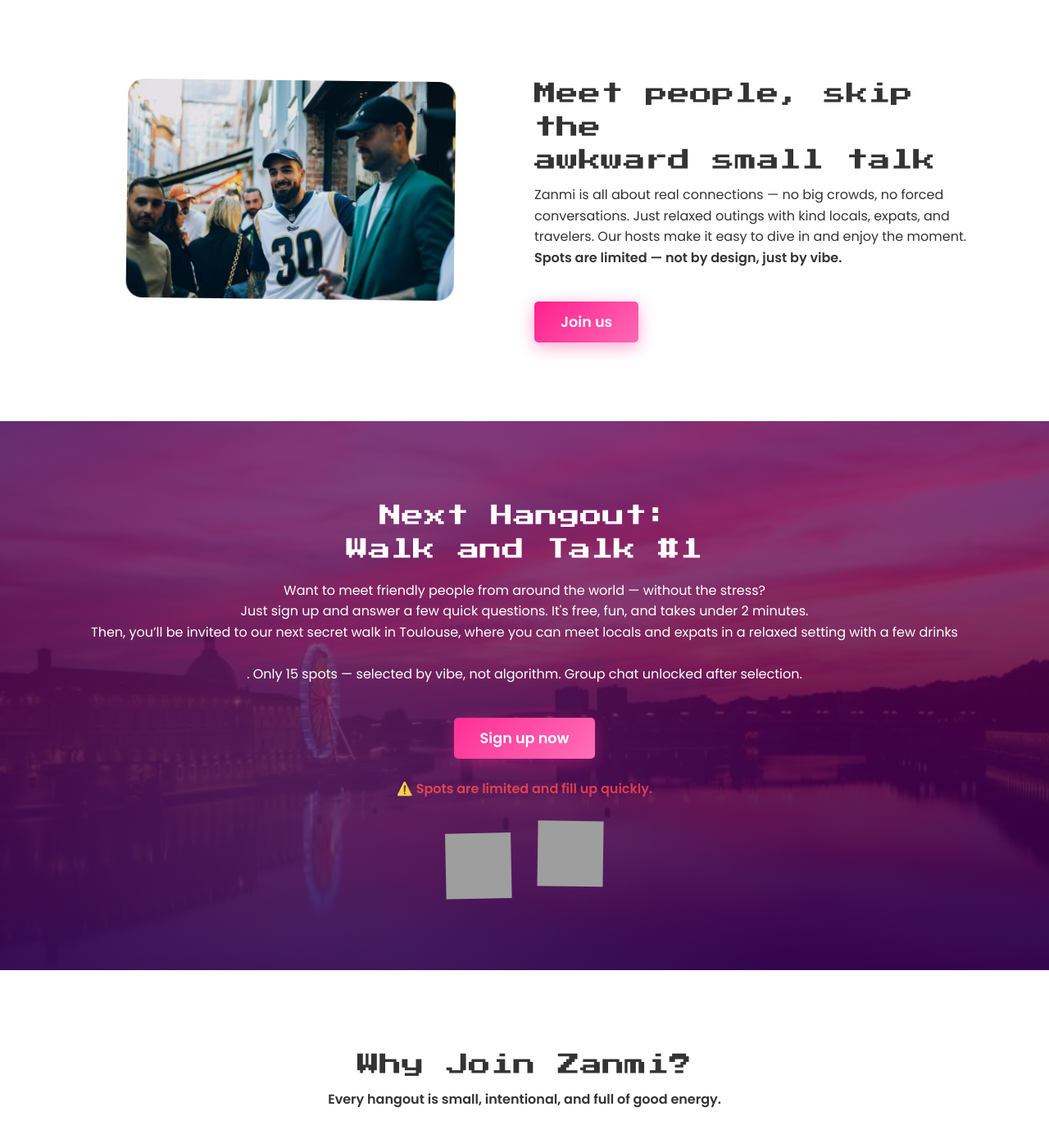
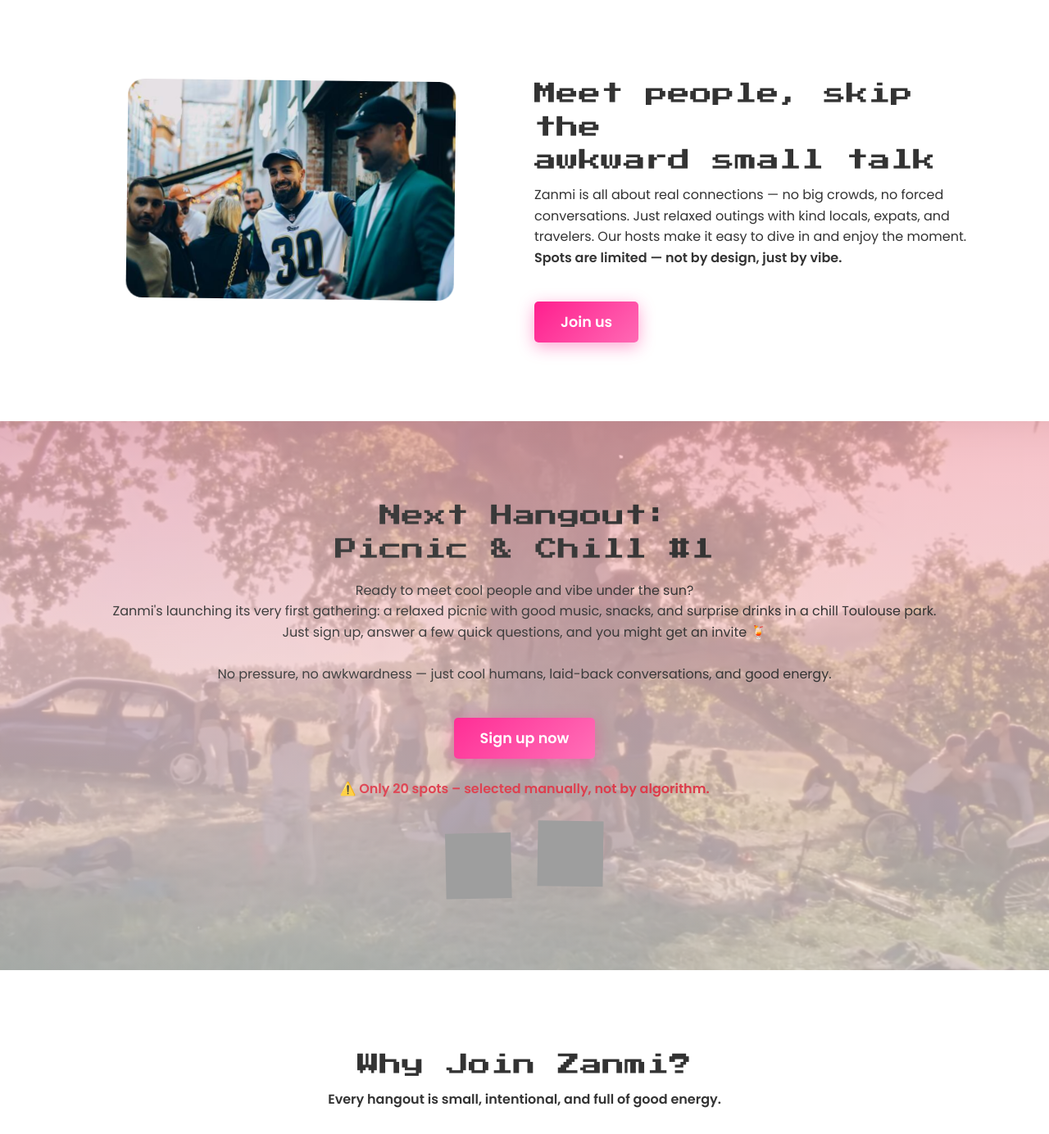
Before and after one commit to jafty/zanmi, a Django app: template zanmi_project/templates/events_app/landing.html in a window 1280 px wide. Shown: the part 2562-3946 px from the top of the page at 82% size. Run offline with Django 3.2, Linux system fonts and the light colour scheme; the template is opened without the code that fills it, so the values that code supplies are empty; some libraries are stand-ins or nearby versions; grey boxes are pictures that could not be loaded.

Commit message:
new home images

```diff
--- a/zanmi_project/static/css/main_style.css
+++ b/zanmi_project/static/css/main_style.css
@@ -527,9 +527,9 @@
 
 .cta {
     background:
-        linear-gradient(rgba(123, 0, 80, 0.7), rgba(50, 0, 80, 0.9)),
-        url('/static/images/toulouse-by-night.jpg') center/cover no-repeat;
-    color: white;
+        linear-gradient(rgba(255, 182, 193, 0.7), rgba(255, 255, 255, 0.6)),
+        url('/static/images/picnic_blaze.png') center/cover no-repeat;
+    color: var(--text); /* devient noir */
     text-align: center;
     position: relative;
     overflow: hidden;
--- a/zanmi_project/templates/events_app/landing.html
+++ b/zanmi_project/templates/events_app/landing.html
@@ -23,7 +23,7 @@
             <div class="col-lg-6 text-center">
                 <div class="hero-image ">
                     <div class="hero-circle floating">
-                        <img src="{% static 'images/hero-augustins.jpg' %}" alt="Event illustration" />
+                        <img src="{% static 'images/picnic_anle_mwen.png' %}" alt="Event illustration" />
                     </div>
                 </div>
             </div>
@@ -120,21 +120,21 @@
     </div>
 </section>
 
-<!-- CTA Section -->
 <section class="cta">
     <div class="container text-center">
-        <h2 class="pixel-text">Next Hangout:<br>Walk and Talk #1</h2>
+        <h2 class="pixel-text">Next Hangout:<br>Picnic & Chill #1</h2>
         <p class="mt-3">
-            Want to meet friendly people from around the world — without the stress?<br>
-            Just sign up and answer a few quick questions. It's free, fun, and takes under 2 minutes.<br>
-            Then, you’ll be invited to our next secret walk in Toulouse, where you can meet locals and expats in a relaxed setting with a few drinks <br><br>.
-            Only 15 spots — selected by vibe, not algorithm. Group chat unlocked after selection.
+            Ready to meet cool people and vibe under the sun?<br>
+            Zanmi's launching its very first gathering: a relaxed picnic with good music, snacks, and surprise drinks in a chill Toulouse park.<br>
+            Just sign up, answer a few quick questions, and you might get an invite 🍹
+            <br><br>
+            No pressure, no awkwardness — just cool humans, laid-back conversations, and good energy.
         </p>
 
         <a href="{% url 'register' %}" class="primary-btn mt-4">Sign up now</a>
 
         <p class="mt-4 fw-bold text-danger">
-            ⚠️ Spots are limited and fill up quickly.
+            ⚠️ Only 20 spots – selected manually, not by algorithm.
         </p>
 
         <div class="party-container">
@@ -147,6 +147,7 @@
         </div>
     </div>
 </section>
+
 
 <!-- Why Join Zanmi Section -->
 <section class="why-zanmi">
```
Also changed, not shown: zanmi_project/static/images/picnic_anle_mwen.png (added), zanmi_project/static/images/picnic_blaze.png (added).
